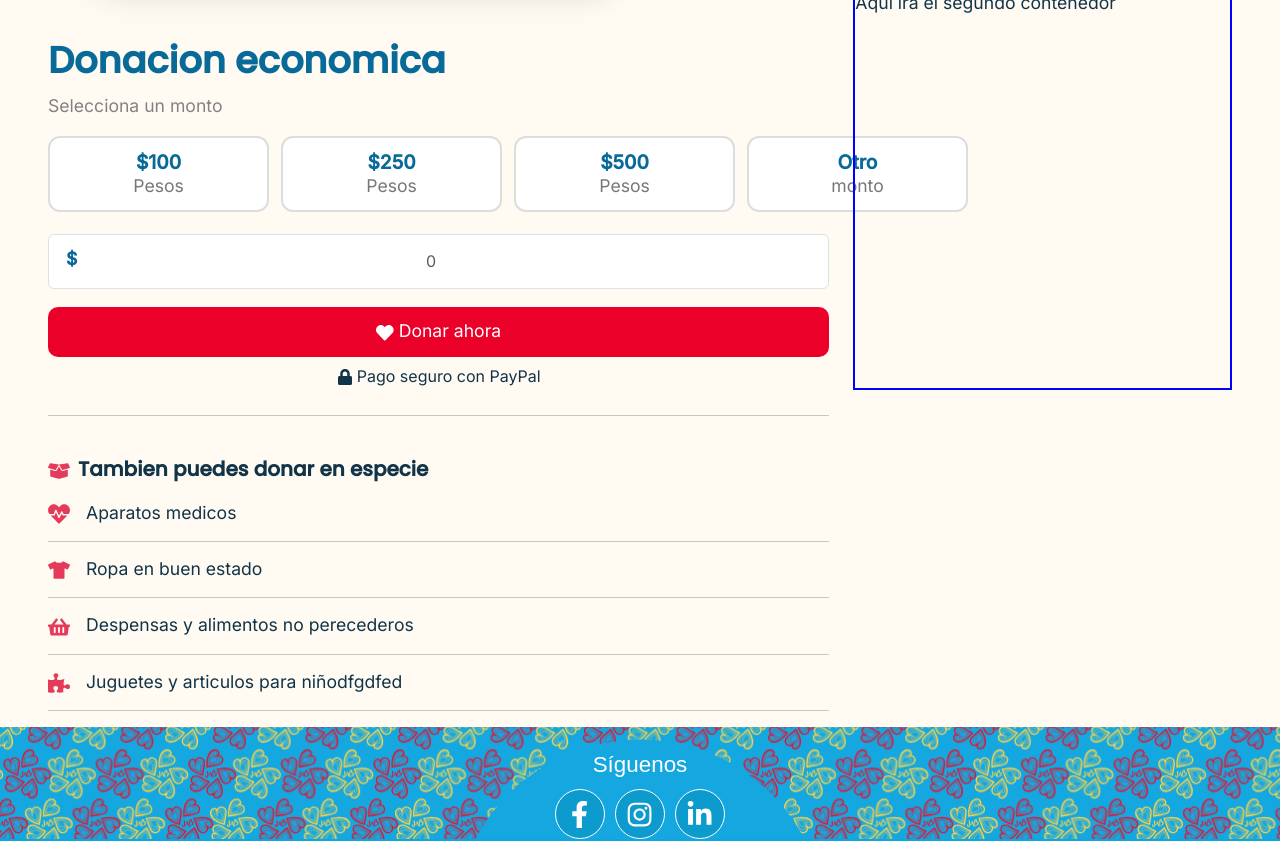
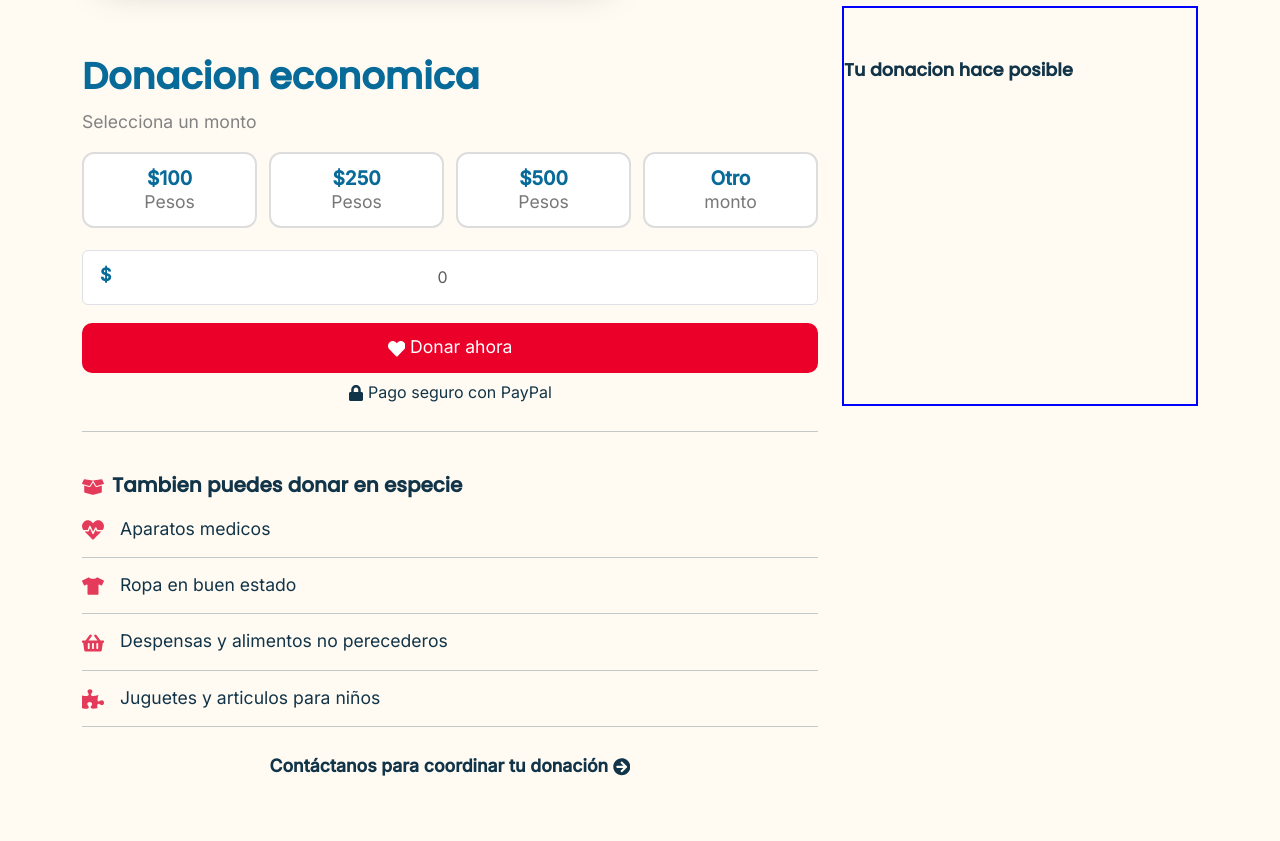
Before and after one commit to AsleepSiren4516/JAB-REACT, a React (Vite) app: page /Donar in a window 1280 px wide. Shown: the part 480-1321 px from the top of the page. Built offline with nearby package versions, Linux system fonts and the light colour scheme; a web font is replaced by a local one.

Commit message:
sIGUEN CAMBIOS DEL APARTADO DE DONAR

```diff
--- a/package.json
+++ b/package.json
@@ -16,6 +16,7 @@
     "react-bootstrap": "^2.10.10",
     "react-dom": "^19.2.0",
     "react-icons": "^5.5.0",
+    "react-number-format": "^5.4.5",
     "react-router-dom": "^7.9.6",
     "slick-carousel": "^1.8.1"
   },
--- a/src/componentes/Donacion.jsx
+++ b/src/componentes/Donacion.jsx
@@ -55,7 +55,11 @@ export default function Donacion() {
           placeholder="0"
           value={cantidad}
           onChange={(e) => setCantidad(e.target.value)}
-          onClick={() => setCantidad("")}
+          onFocus={() => {
+            if (montos.includes(Number(cantidad))) {
+              setCantidad("");
+            }
+          }}
           className="form-control donar-input"
           min="1"
           required
--- a/src/css/style.css
+++ b/src/css/style.css
@@ -1063,7 +1063,7 @@ html, body, #root{
     gap:12px;
     width:100%;
     margin-bottom:20px;
-    width: 920px;
+    max-width: 920px;
 }
 
 .monto-btn{
@@ -1092,7 +1092,7 @@ html, body, #root{
 }
 
 .monto-btn.activo{
-    border-color:#3cb8e8;
+    border-color:var(--azul);
     background:#eef9ff;
 }
 
--- a/src/paginas/Donar.jsx
+++ b/src/paginas/Donar.jsx
@@ -1,6 +1,7 @@
+import { NavLink } from "react-router-dom";
 import Donacion from "../componentes/Donacion";
 import filosofo from "../assets/ghandi.jpeg";
-import { FaHeart, FaLock, FaBoxOpen, FaHeartbeat, FaTshirt, FaPuzzlePiece, FaShoppingBasket} from "react-icons/fa";
+import { FaHeart, FaLock, FaBoxOpen, FaHeartbeat, FaTshirt, FaPuzzlePiece, FaShoppingBasket, FaArrowCircleRight} from "react-icons/fa";
 
 export default function Donar(){
     return (
@@ -32,7 +33,7 @@ export default function Donar(){
           </div>
         </div>
 
-        <div className="container-fluid px-5">
+        <div className="container py-3">
           <div className="row">
 
             {/* Contenedor 1 (más ancho) */}
@@ -58,7 +59,7 @@ export default function Donar(){
 
                     </div>
                   </div>
-                  <hr />
+                  <hr className=""/>
                 </div>
                 <div>
                   <h3 className="general-text mb-3 fs-5"><FaBoxOpen className="me-2 iconos"/>Tambien puedes donar en especie</h3>
@@ -68,16 +69,20 @@ export default function Donar(){
                   <hr/>
                   <p><FaShoppingBasket className="me-3 iconos"/>Despensas y alimentos no perecederos</p>
                   <hr/>
-                  <p><FaPuzzlePiece className="me-3 iconos"/>Juguetes y articulos para niñodfgdfed</p>
+                  <p><FaPuzzlePiece className="me-3 iconos"/>Juguetes y articulos para niños</p>
                   <hr/>
+                  <div className="text-center my-4 mb-5">
+                    <NavLink to="/contacto" className="general-text autores fs-5.5 text-decoration-none">
+                    Contáctanos para coordinar tu donación <FaArrowCircleRight />
+                    </NavLink>
+                  </div>
                 </div>
               </div>
             </div>
-
             {/* Contenedor 2 (más pequeño) */}
             <div className="col-lg-4">
               <div className="donar-info">
-                Aquí irá el segundo contenedor
+                <h3 className="general-text mt-5">Tu donacion hace posible</h3>
               </div>
             </div>
 
```
Also changed, not shown: 1 other file (tests, documents, lock files or other folders).
